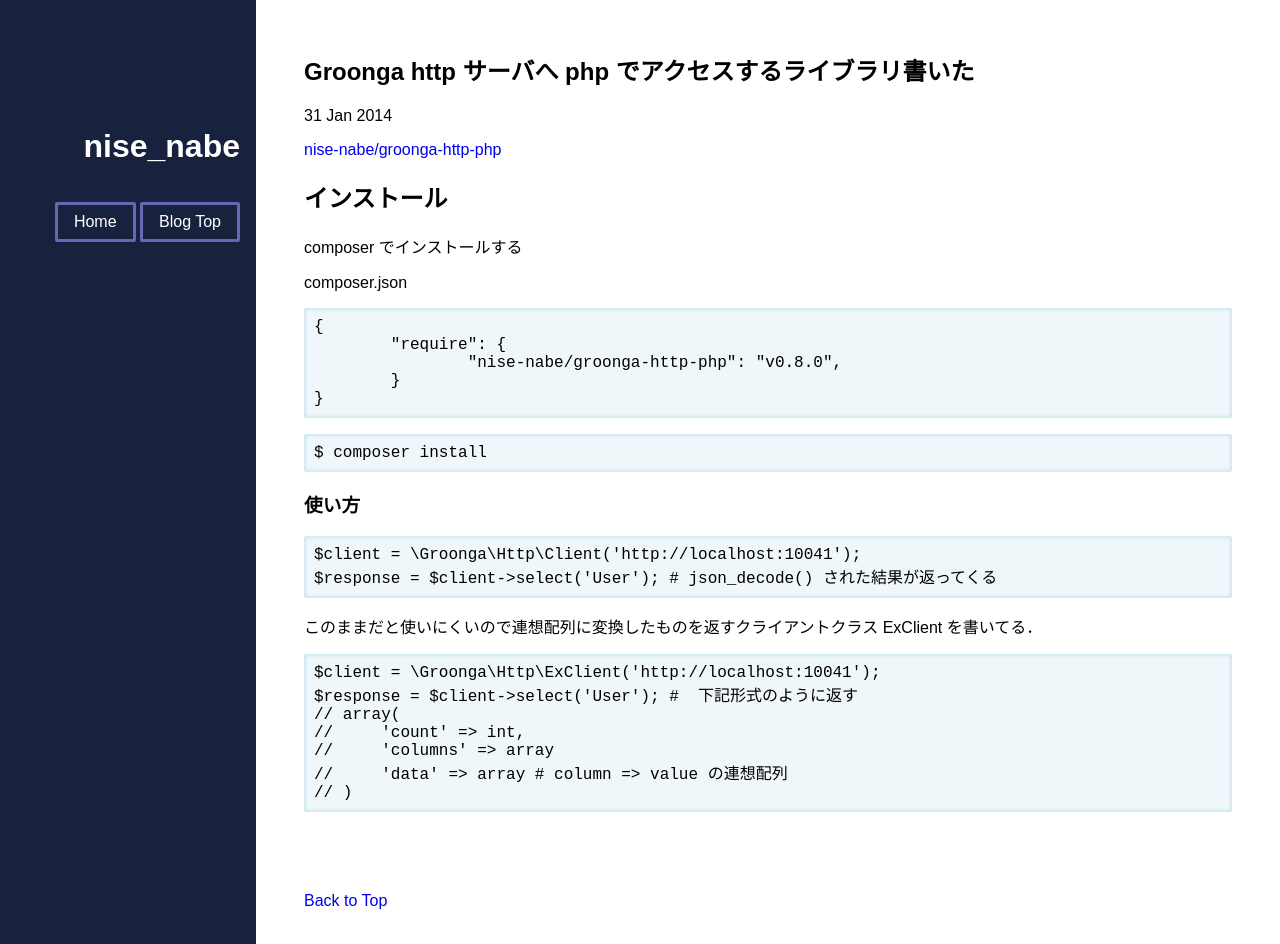
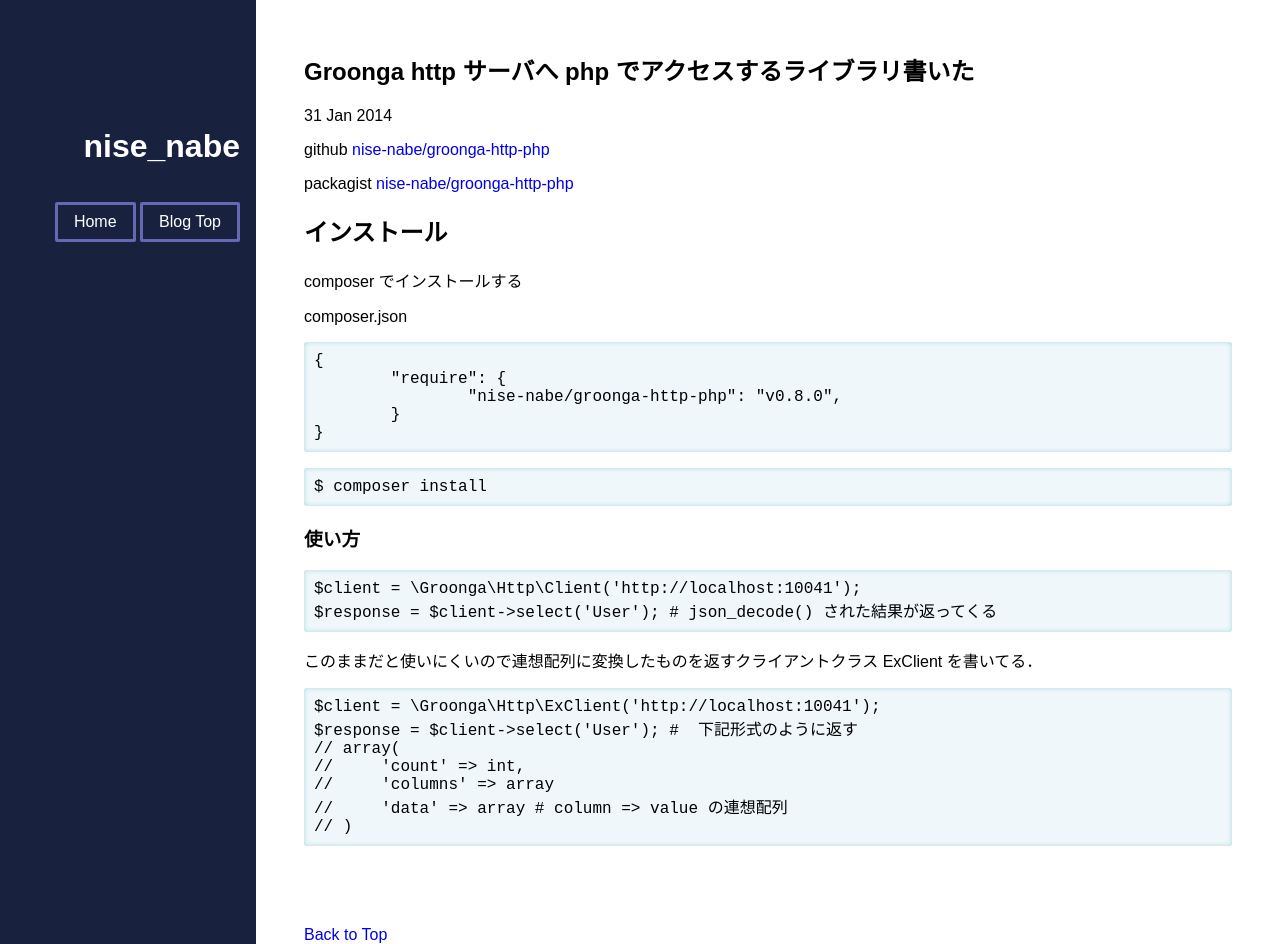
Before and after one commit to nise-nabe/bitbucket-pages, a Jekyll site: the page built from _posts/2014-01-31-groonga-http-php.md, in a window 1280 px wide and 944 px high. Built offline with Jekyll 4.4.1, drawn with Linux system fonts in a browser that asks for light colours.

Commit message:
modified

```diff
--- a/_posts/2014-01-31-groonga-http-php.md
+++ b/_posts/2014-01-31-groonga-http-php.md
@@ -4,7 +4,9 @@ title:  "Groonga http サーバへ php でアクセスするライブラリ書
 date:   2014-01-31 11:22
 ---
 
-[nise-nabe/groonga-http-php](https://github.com/nise-nabe/groonga-http-php)
+github [nise-nabe/groonga-http-php](https://github.com/nise-nabe/groonga-http-php)
+
+packagist [nise-nabe/groonga-http-php](/https://packagist.org/packages/nise-nabe/groonga-http-php)
 
 ## インストール
 
```
